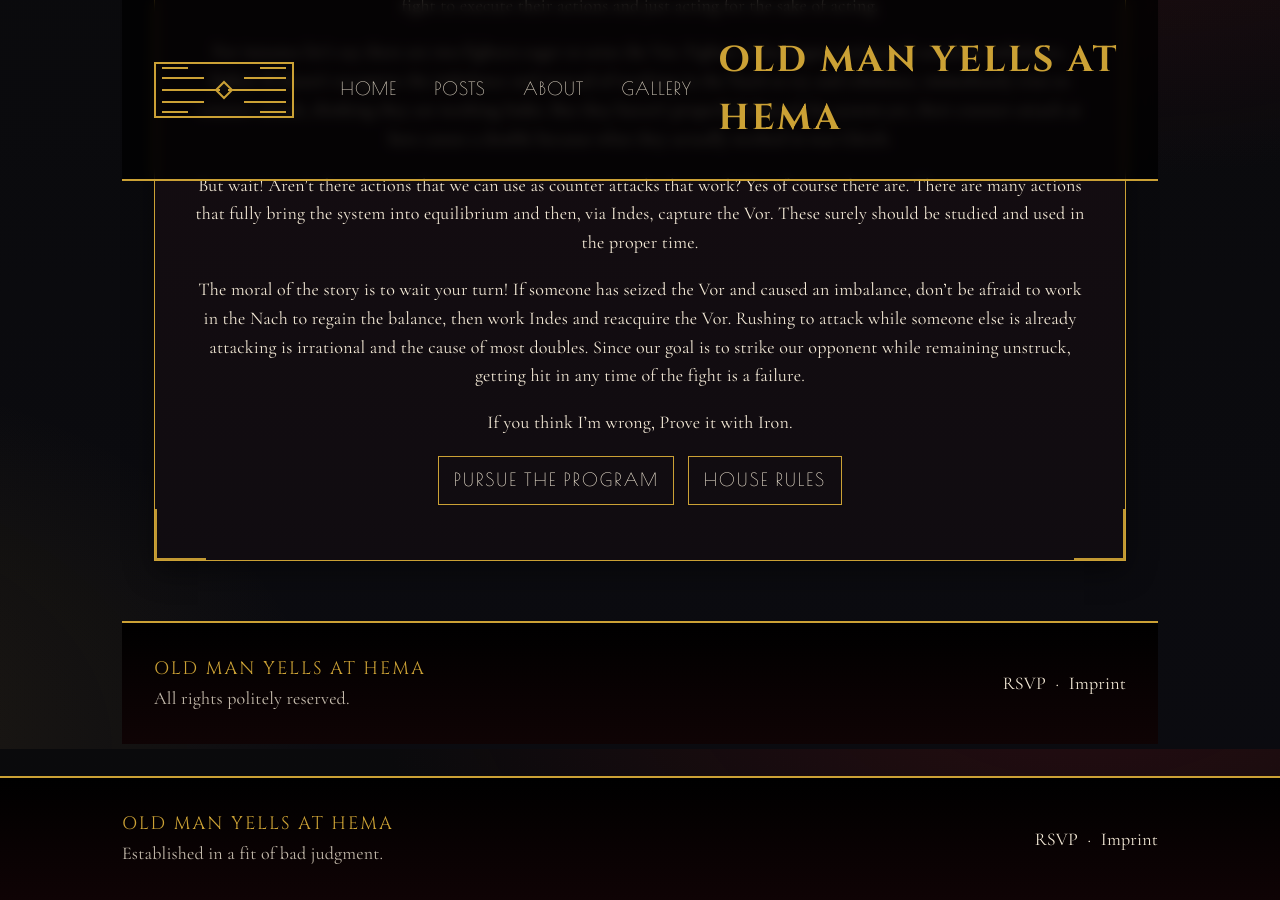
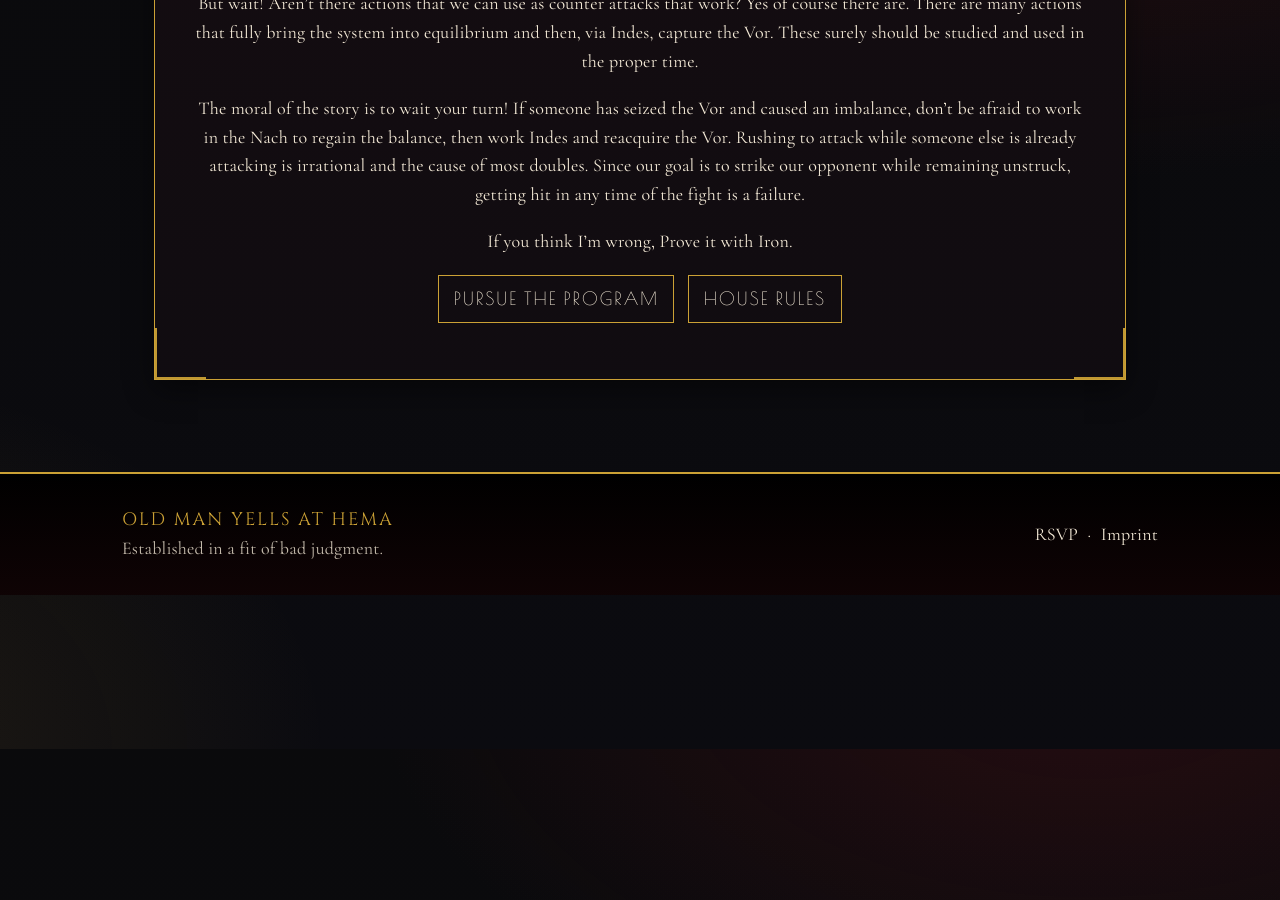
Before and after one commit to oldmanyellsathema/old-man-yells-at-hema, a Jekyll site: the page built from _posts/2025-08-28-another-paper-vor-nach-indes-gleich.md, in a window 1280 px wide and 900 px high, scrolled down 1951 px. Built offline with Jekyll 4.4.1, drawn with Linux system fonts in a browser that asks for light colours.

Commit message:
Update post.html

```diff
--- a/_layouts/post.html
+++ b/_layouts/post.html
@@ -2,37 +2,6 @@
 layout: default
 title: Post
 ---
-
-
-<!doctype html>
-<html lang="en">
-<head>
-  <meta charset="utf-8" />
-  <title>{{ page.title }} — Old Man Yells at HEMA</title>
-  <meta name="viewport" content="width=device-width, initial-scale=1" />
-  <link rel="preconnect" href="https://fonts.googleapis.com">
-  <link rel="preconnect" href="https://fonts.gstatic.com" crossorigin>
-  <link href="https://fonts.googleapis.com/css2?family=Cinzel:wght@400;600;700&family=Cormorant+Garamond:ital,wght@0,400;0,500;0,700;1,400&family=Poiret+One&display=swap" rel="stylesheet">
-
-  <!-- Load your CSS (tries assets/ first, then css/ as fallback) -->
-<link rel="stylesheet" href="{{ '/assets/css/styles.css?v=10' | relative_url }}">
-
-  {% seo %}
-</head>
-<body>
-  <header class="nav">
-    <div class="wrap">
-      <div class="brand-left" aria-hidden="true"></div>
-      <a class="skip" href="#main">Skip to content</a>
-      <nav class="menu" aria-label="Primary">
-        <a href="{{ '/' | relative_url }}" class="menu-link">Home</a>
-        <a href="{{ '/posts/' | relative_url }}" class="menu-link">Posts</a>
-        <a href="{{ '/about/' | relative_url }}" class="menu-link">About</a>
-        <a href="{{ '/gallery/' | relative_url }}" class="menu-link">Gallery</a>
-      </nav>
-      <h1 class="site-title">Old Man Yells at HEMA</h1>
-    </div>
-  </header>
 
   <main id="main" class="wrap">
     <section class="deco-card">
@@ -57,21 +26,6 @@
     </section>
   </main>
 
-  <footer class="site-foot">
-    <div class="wrap">
-      <div class="foot-grid">
-        <div>
-          <div class="foot-title">Old Man Yells at HEMA</div>
-          <div class="foot-sub">All rights politely reserved.</div>
-        </div>
-        <div class="foot-right">
-          <a class="foot-link" href="mailto:hello@example.com">RSVP</a>
-          <span aria-hidden>·</span>
-          <a class="foot-link" href="{{ '/about/' | relative_url }}">Imprint</a>
-        </div>
-      </div>
-    </div>
-  </footer>
 
   <script src="{{ '/js/main.js' | relative_url }}" defer></script>
 </body>
```
